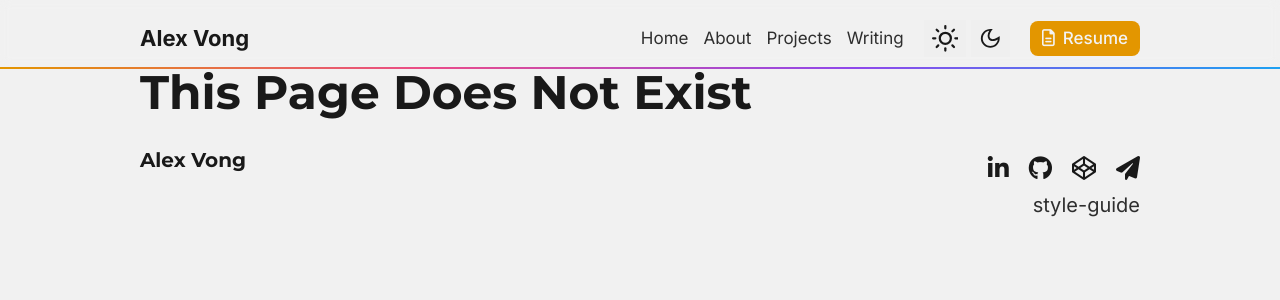
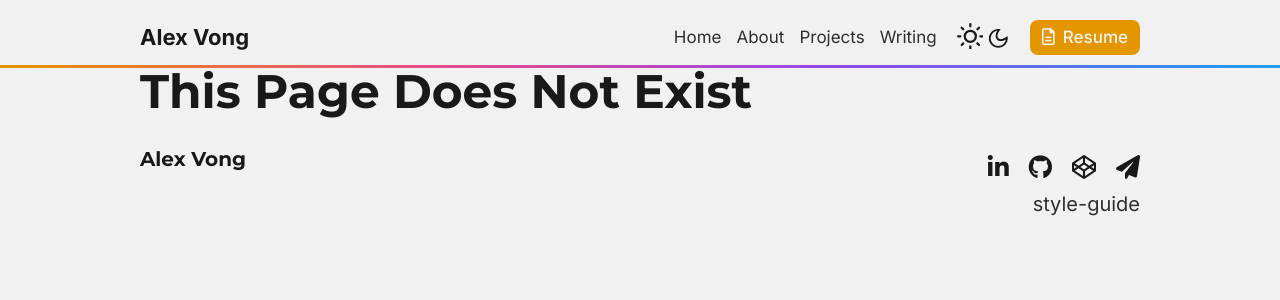
Before and after one commit to alex-vong/alex-online, a PHP site: page /index.php?page=masthead in a window 1280 px wide. Shown: the top 300 px of the page. Run offline with PHP 8.4, Linux system fonts and the light colour scheme; some web fonts are replaced.

Commit message:
increase masthead gradient bottom border to 3px, and add bg trans on switcher button and removed padding

```diff
--- a/css/modules/masthead.css
+++ b/css/modules/masthead.css
@@ -6,7 +6,7 @@ masthead .desktop {
 header {
     background-color: var(--background);
     border: 0px;
-    border-bottom: 2px solid;
+    border-bottom: 3px solid;
 
     border-image: var(--gradient);
     border-image-slice: 1;
@@ -103,7 +103,7 @@ masthead .nav-bar-mobile {
     box-shadow: 0 4px 30px rgb(0 0 0 / 10%);
     backdrop-filter: blur(10.5px);
     -webkit-backdrop-filter: blur(10.5px);
-    border: 1px solid rgba(25, 25, 25, 0.5);
+
 
 
 }
@@ -126,15 +126,18 @@ masthead .read-more {
 
 
 switcher {
-    display: flex;
-    flex-direction: row;
-    gap: 5px;
 
 }
 
 switcher button {
-    padding: 5px 8px;
+    padding: 0;
     border: none;
+    background: transparent;
+}
+
+switcher button i {
+    font-size: 24px;
+    color: var(--marker);
 }
 
 
```
